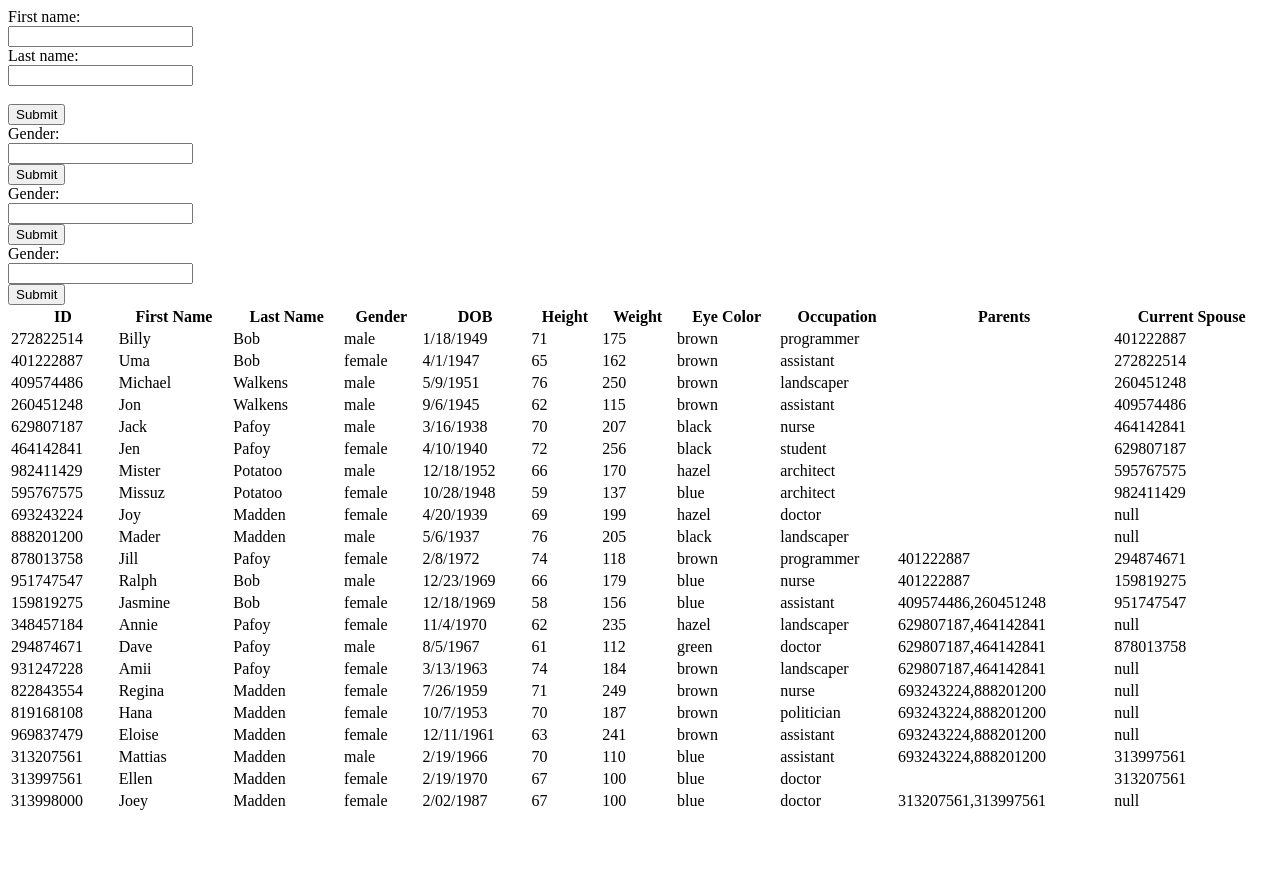
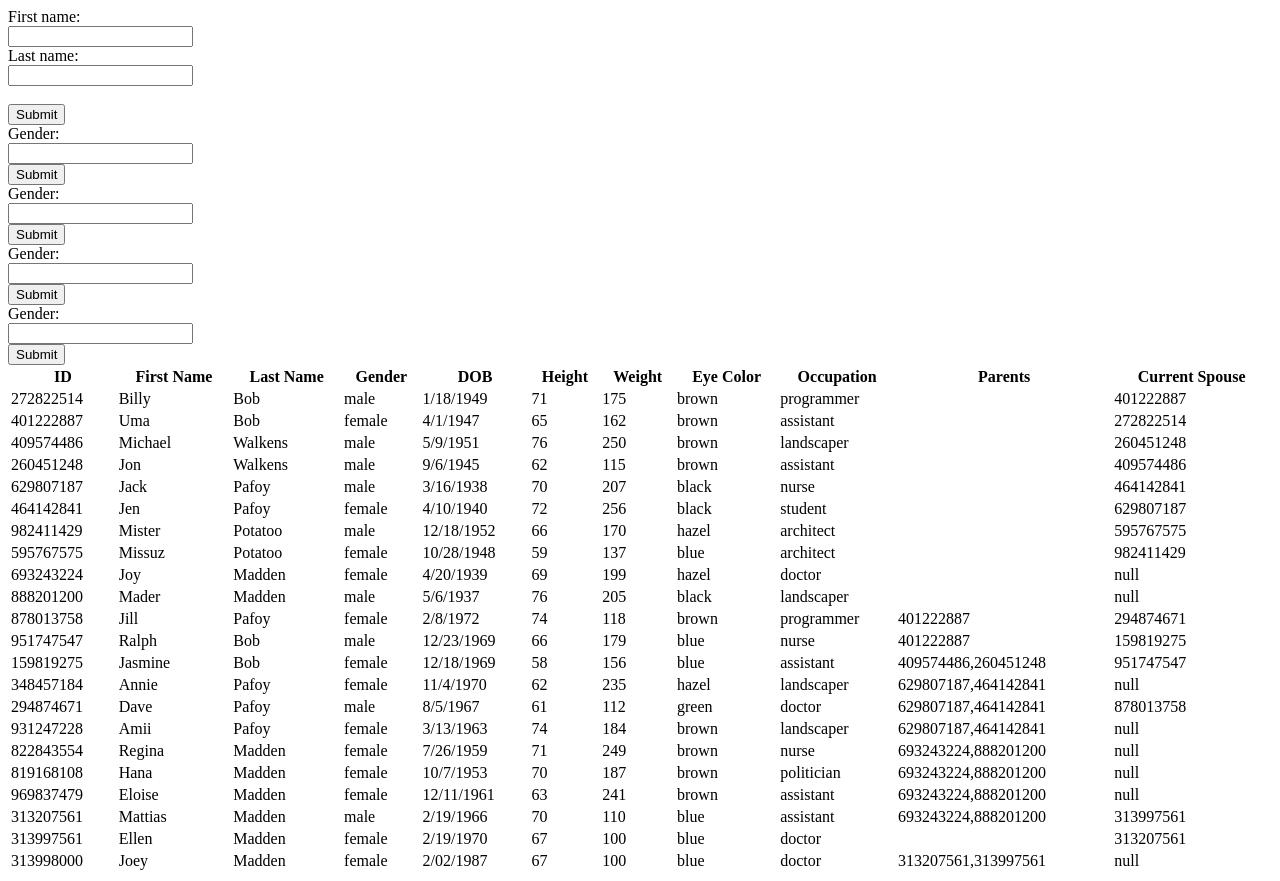
Before and after one commit to snguy3nn/most_wanted, a plain HTML site: page index.html in a window 1280 px wide. Before the commit the page ends 821 px from the top, so only its background shows below. Drawn offline with Linux system fonts and the light colour scheme.

Commit message:
created a weight form in html

```diff
--- a/index.html
+++ b/index.html
@@ -27,6 +27,11 @@
       <input type="text" id="height" name="height" value="" /><br />
       <input type="button" onclick="searchByHeight()" value="Submit" />
     </form>
+    <form id="weightForm">
+      <label for="weight">Gender:</label><br />
+      <input type="text" id="weight" name="weight" value="" /><br />
+      <input type="button" onclick="searchByWeight()" value="Submit" />
+    </form>
     <table>
       <table style="width:100%">
       <thead>
```
